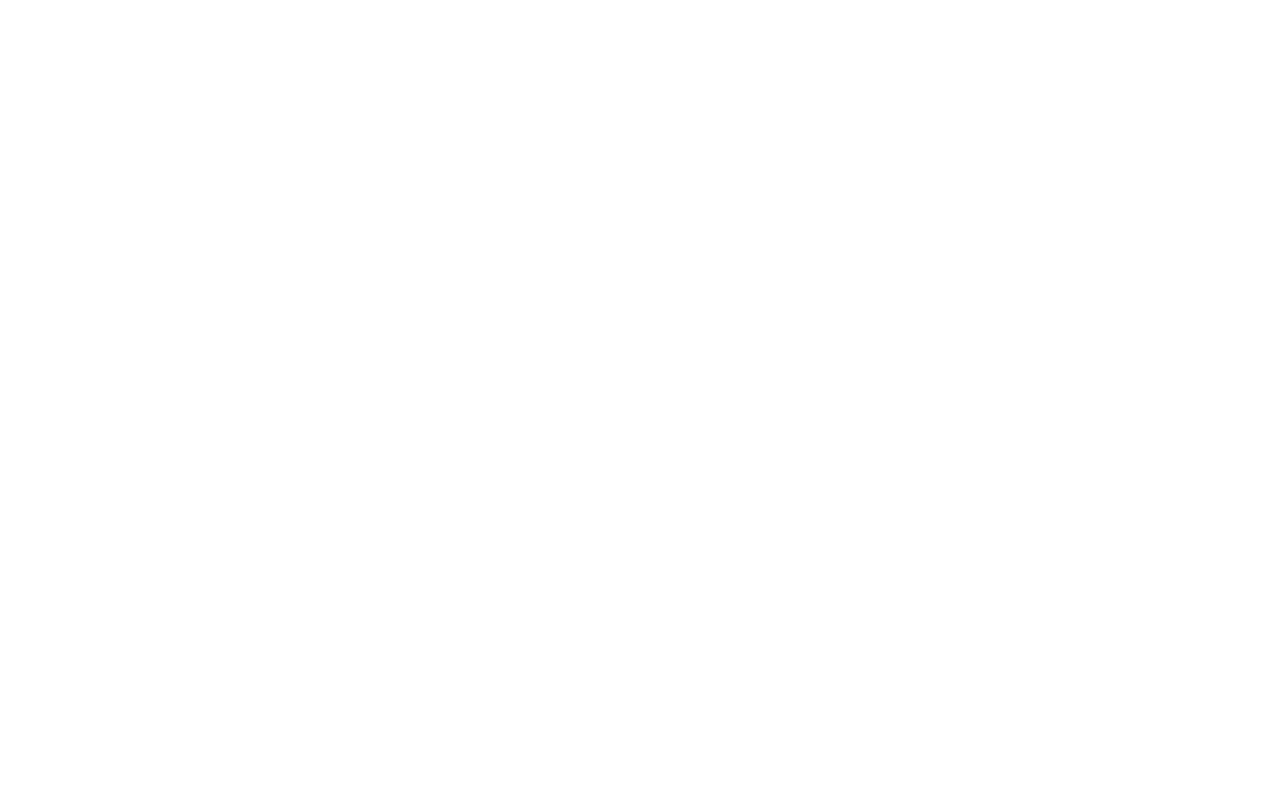
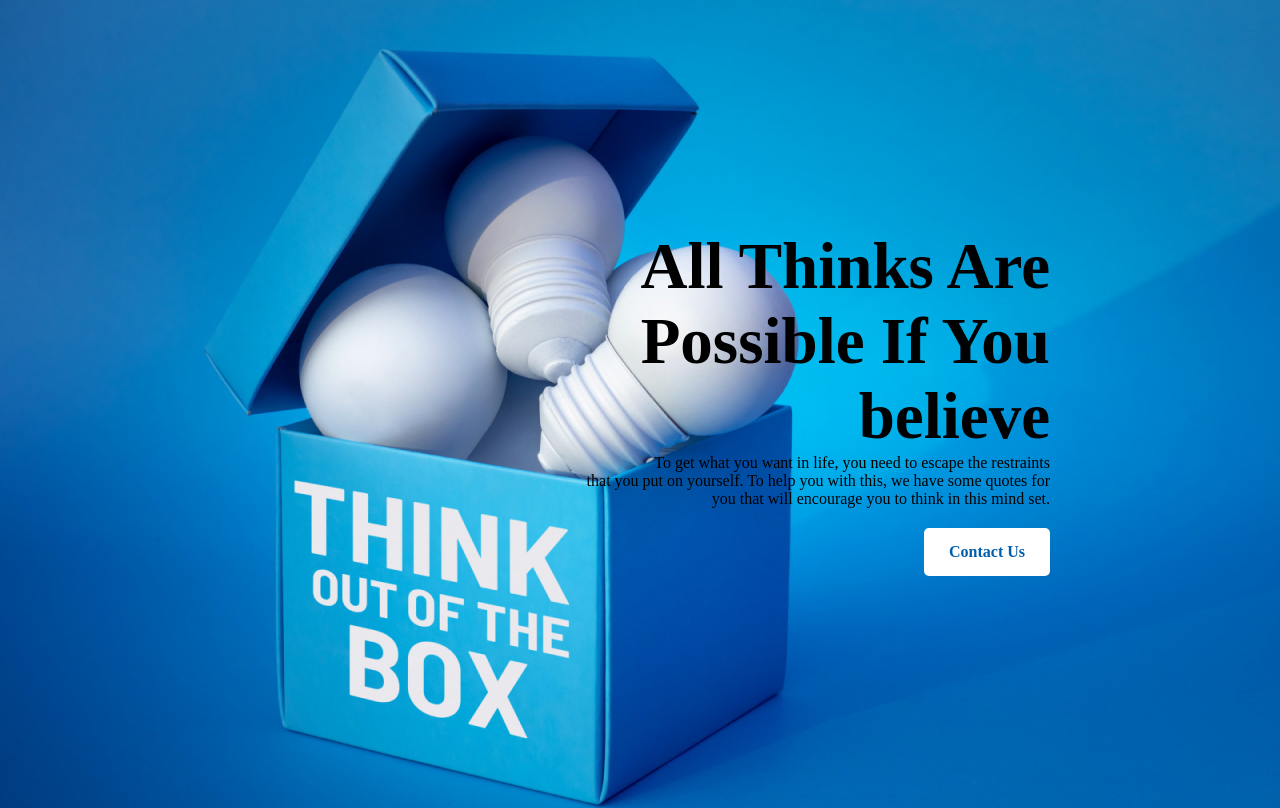
Before and after one commit to introtoxicXXl/out-of-the-box, a plain HTML site: page index.html in a window 1280 px wide. Drawn offline with Linux system fonts and the light colour scheme.

Commit message:
header added

```diff
--- a/index.html
+++ b/index.html
@@ -1,20 +1,40 @@
 <!DOCTYPE html>
 <html lang="en">
+
 <head>
   <meta charset="UTF-8">
   <meta http-equiv="X-UA-Compatible" content="IE=edge">
   <meta name="viewport" content="width=device-width, initial-scale=1.0">
+  <link rel="stylesheet" href="style/style.css">
   <title>Brain Booster</title>
 </head>
+
 <body>
+  <!-- header section  -->
   <header>
-
+    <div class="header">
+      <div>
+        <h2>All Thinks Are <br> Possible If You <br> believe</h2>
+        <p>To get what you want in life, you need to escape the restraints <br> that you put on yourself. To help you with this, we have some quotes for <br> you that will encourage you to think in this mind set.</p>
+        <a class="button" href="#">Contact Us</a>
+      </div>
+    </div>
   </header>
   <main>
+    <!-- success section -->
+    <section class="success">
+      <div class="left">
+
+      </div>
+      <div class="right">
+
+      </div>
+    </section>
 
   </main>
   <footer>
 
   </footer>
 </body>
+
 </html>
--- a/style/style.css
+++ b/style/style.css
@@ -0,0 +1,38 @@
+* {
+  margin: 0;
+  padding: 0;
+  overflow: hidden;
+  box-sizing: border-box;
+}
+
+.header {
+  width: 100vw;
+  background-image: url(../images/banner/banner3.png);
+  height: 808px;
+  display: flex;
+  justify-content: flex-end;
+  align-items: center;
+  padding: 0 230px 0 0;
+  text-align: right;
+}
+
+.header h2 {
+  font-size: 65px;
+  font-weight: 700;
+}
+.header p{
+
+}
+
+.button {
+  display: inline-block;
+  text-align: right;
+  color: blue;
+  text-decoration: none;
+  padding: 15px 25px;
+  background-color: #fff;
+  border-radius: 5px;
+  margin-top: 20px;
+  color: rgba(0, 95, 172, 1);
+  font-weight: bold;
+}
```
Also changed, not shown: images/banner/banner3.png (added), images/gradient1.png (added), images/icons/ecom.png (added), images/icons/fb.png (added), images/icons/js.png (added), images/icons/smoke.png (added), images/icons/twitter.png (added), images/icons/web.png (added), images/icons/youtube.png (added), images/person.png (added), images/watch.png (added).
